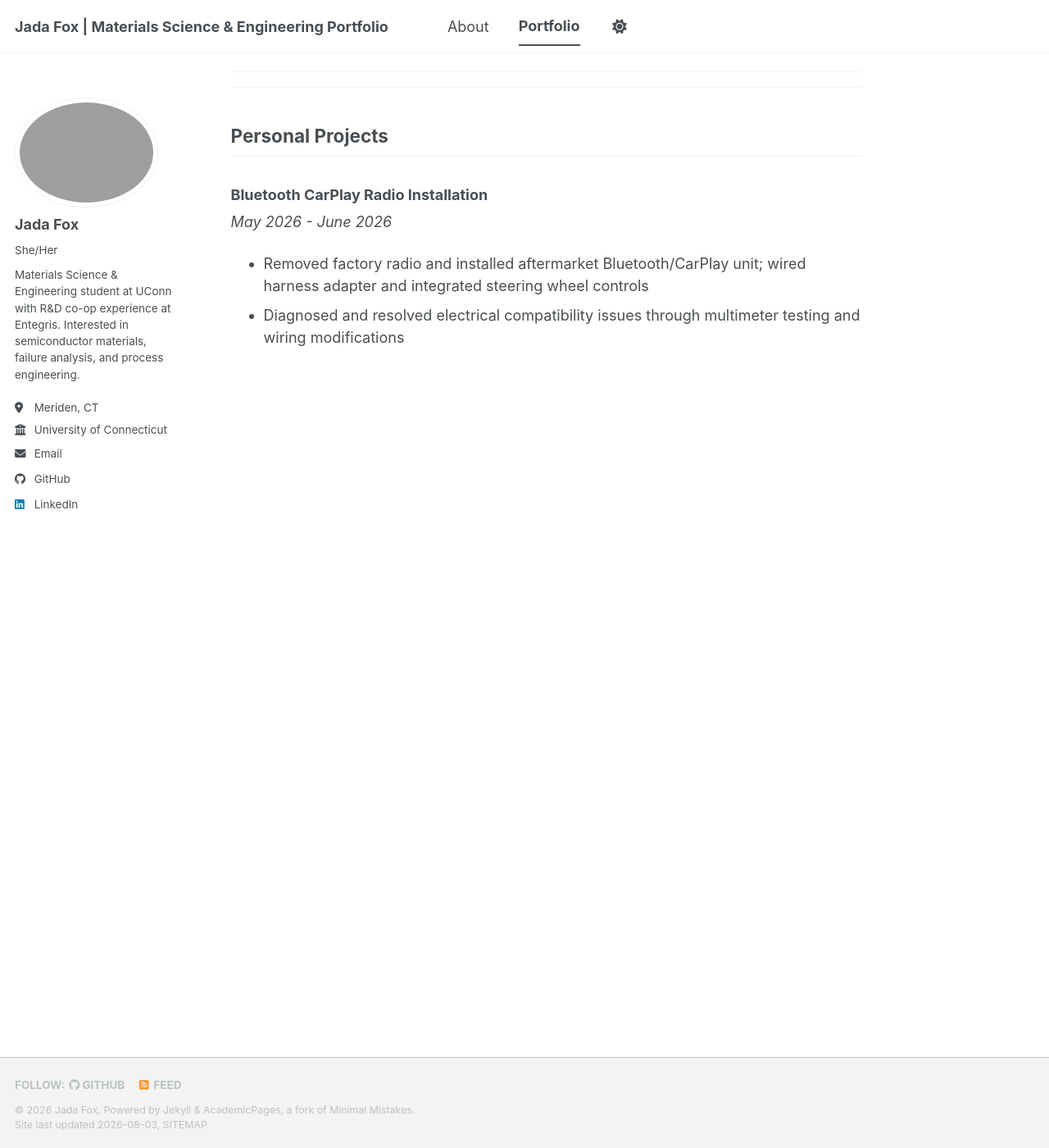
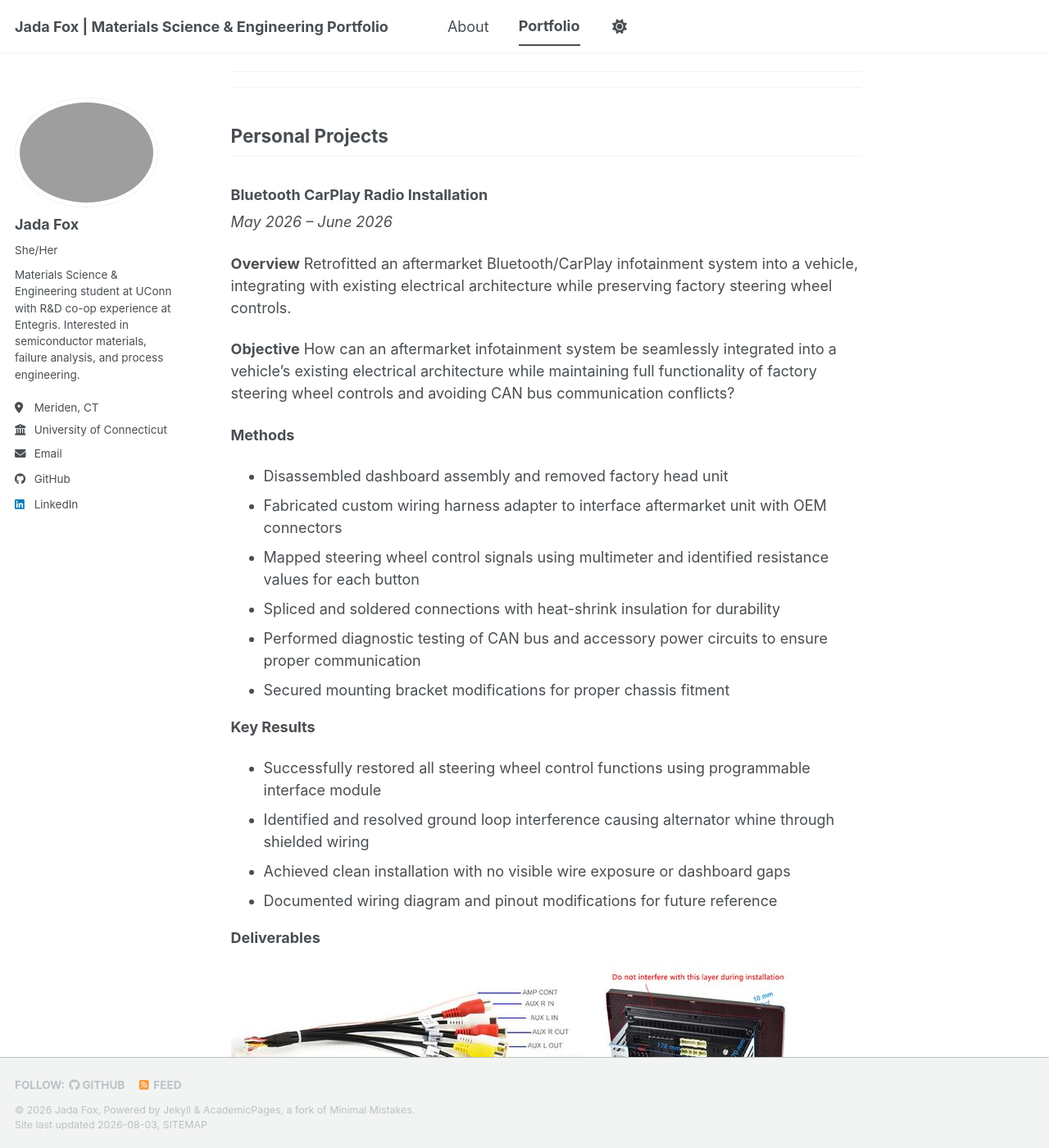
Before and after one commit to FoxJada/FoxJada.github.io, a Jekyll site: the page built from _pages/portfolio.md, in a window 1280 px wide and 1400 px high, scrolled down 4348 px. Shown: the whole window at 82% size. Built offline with Jekyll 4.4.1, drawn with Linux system fonts in a browser that asks for light colours; a style sheet for code colours, icons or effects is not loaded.

Commit message:
Update portfolio.md

```diff
--- a/_pages/portfolio.md
+++ b/_pages/portfolio.md
@@ -135,7 +135,27 @@ How can a gel electrophoresis system be engineered to reliably separate and anal
 ## Personal Projects
 
 ### Bluetooth CarPlay Radio Installation
-*May 2026 - June 2026*
+*May 2026 – June 2026*
 
-- Removed factory radio and installed aftermarket Bluetooth/CarPlay unit; wired harness adapter and integrated steering wheel controls
-- Diagnosed and resolved electrical compatibility issues through multimeter testing and wiring modifications
+**Overview**
+Retrofitted an aftermarket Bluetooth/CarPlay infotainment system into a vehicle, integrating with existing electrical architecture while preserving factory steering wheel controls.
+
+**Objective**
+How can an aftermarket infotainment system be seamlessly integrated into a vehicle's existing electrical architecture while maintaining full functionality of factory steering wheel controls and avoiding CAN bus communication conflicts?
+
+**Methods**
+- Disassembled dashboard assembly and removed factory head unit
+- Fabricated custom wiring harness adapter to interface aftermarket unit with OEM connectors
+- Mapped steering wheel control signals using multimeter and identified resistance values for each button
+- Spliced and soldered connections with heat-shrink insulation for durability
+- Performed diagnostic testing of CAN bus and accessory power circuits to ensure proper communication
+- Secured mounting bracket modifications for proper chassis fitment
+
+**Key Results**
+- Successfully restored all steering wheel control functions using programmable interface module
+- Identified and resolved ground loop interference causing alternator whine through shielded wiring
+- Achieved clean installation with no visible wire exposure or dashboard gaps
+- Documented wiring diagram and pinout modifications for future reference
+
+**Deliverables**
+![Installation Photo](/c6e23dbdaa5e1a7bbf43f6b87b30ebf5.jpg)
```
